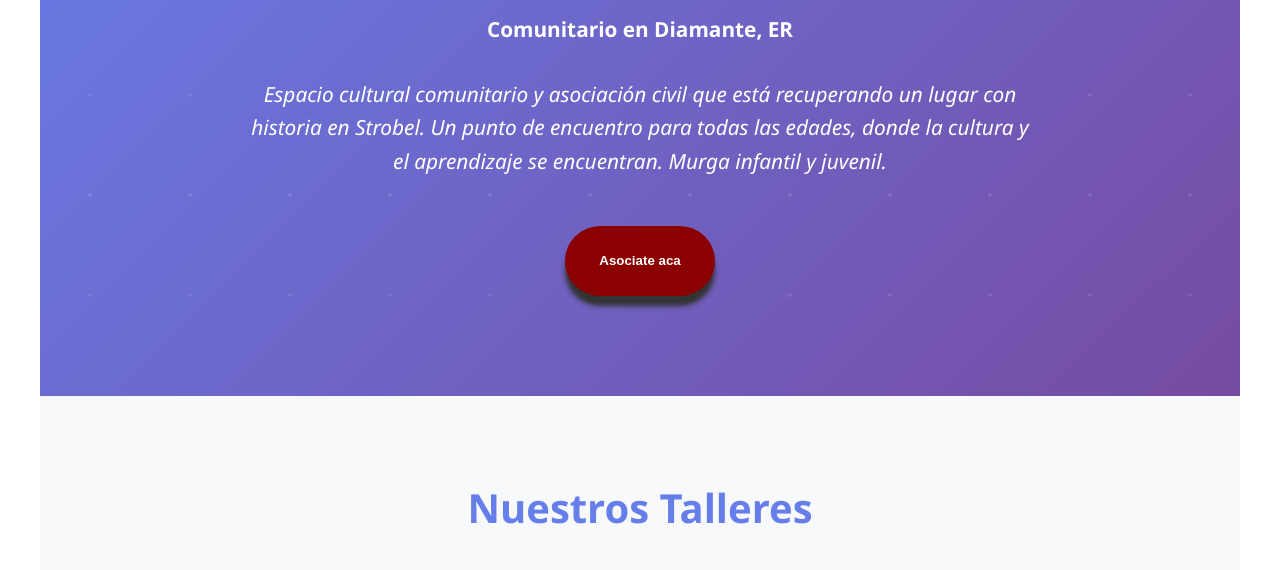
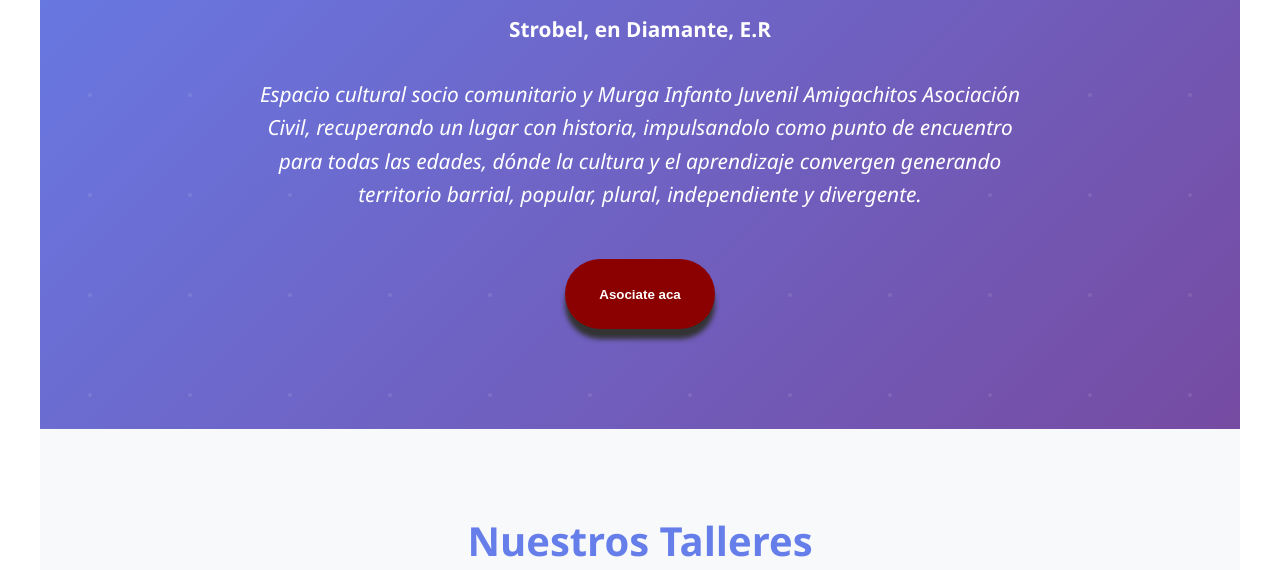
Before and after one commit to Ivangmzfx/test, a plain HTML site: page index.html in a window 1280 px wide. Shown: the part 230-800 px from the top of the page. Drawn offline with Linux system fonts and the light colour scheme.

Commit message:
Add files via upload

```diff
--- a/index.html
+++ b/index.html
@@ -566,8 +566,8 @@ nav {
     <section id="inicio" class="hero">
         <div class="hero-content">
             <h1>La Vieja Aceitera</h1>
-            <p><strong>Comunitario en Diamante, ER</strong></p>
-            <p class="descripcion">Espacio cultural comunitario y asociación civil que está recuperando un lugar con historia en Strobel. Un punto de encuentro para todas las edades, donde la cultura y el aprendizaje se encuentran. Murga infantil y juvenil.</p>
+            <p><strong>Strobel, en Diamante, E.R</strong></p>
+            <p class="descripcion">Espacio cultural socio comunitario y Murga Infanto Juvenil Amigachitos Asociación Civil, recuperando un lugar con historia, impulsandolo como punto de encuentro para todas las edades, dónde la cultura y el aprendizaje convergen generando territorio barrial, popular, plural, independiente y divergente.</p>
             <div><button class="boton" onclick="window.open('https://ivangmzfx.github.io/Formulario/', '_blank')">Asociate aca</button></div>
         </div>
     </section>
```
